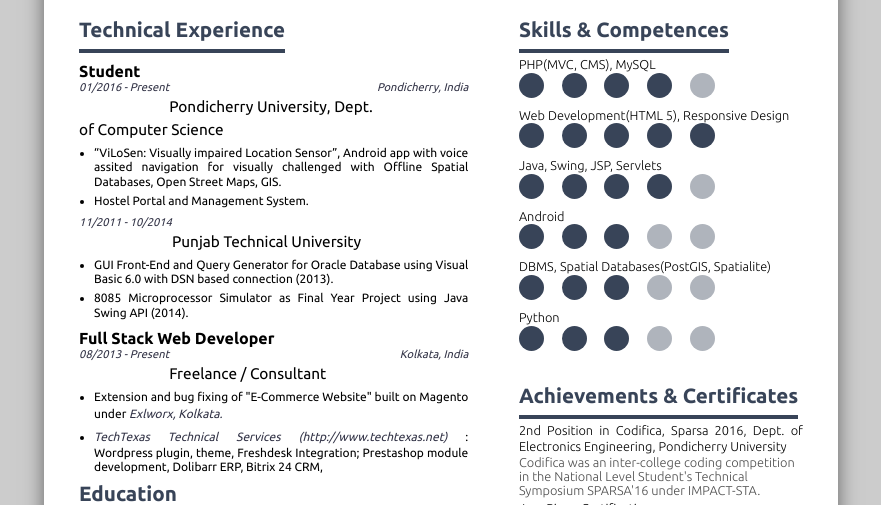
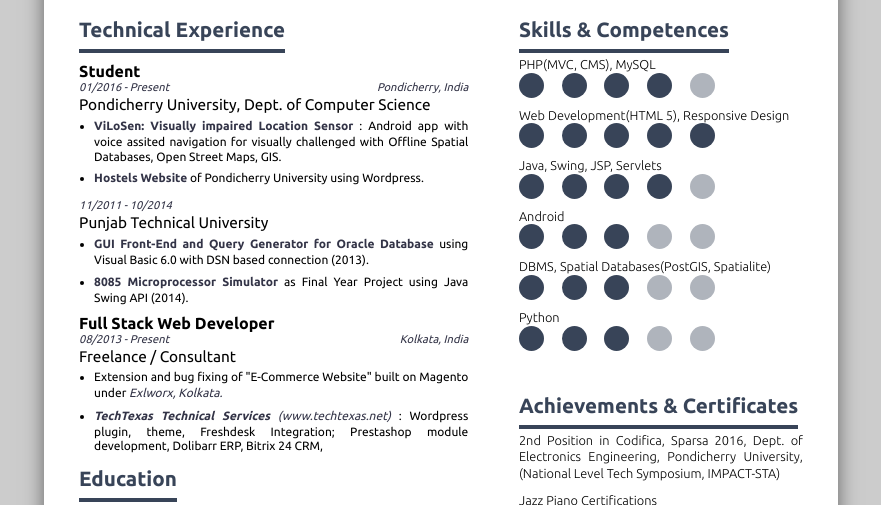
Before and after one commit to reedknight/online-cv, a plain HTML site: page index.html in a window 1280 px wide. Shown: the part 245-750 px from the top of the page, without its empty margins (199-1080 px from the left). Drawn offline with Linux system fonts and the light colour scheme.

Commit message:
Modified project details

```diff
--- a/index.html
+++ b/index.html
@@ -48,22 +48,21 @@
                             <div class="item-date">
                                 <span class="pull-left">01/2016 - Present</span>
                                 <span class="pull-right">Pondicherry, India</span>
-                            </div><br>
+                            </div>
                             <h5>Pondicherry University, Dept. of Computer Science</h5>
                             <ul>
-                                <li>“ViLoSen: Visually impaired Location Sensor”, Android app with voice assited navigation for visually challenged with Offline Spatial Databases, Open Street Maps, GIS.</li>
-                                <li>Hostel Portal and Management System.</li>
+                                <li><b>ViLoSen: Visually impaired Location Sensor</b> : Android app with voice assited navigation for visually challenged with Offline Spatial Databases, Open Street Maps, GIS.</li>
+                                <li><a href="#"><b>Hostels Website</b> of Pondicherry University using Wordpress.</a></li>
                             </ul>
                         </section>
                         <section class="item">
                             <div class="item-date">
                                 <span class="pull-left">11/2011 - 10/2014</span>
                             </div>
-                            <br>
                             <h5>Punjab Technical University</h5>
                             <ul>
-                                <li>GUI Front-End and Query Generator for Oracle Database using Visual Basic 6.0 with DSN based connection (2013).</li>
-                                <li>8085 Microprocessor Simulator as Final Year Project using Java Swing API (2014).</li>
+                                <li><b>GUI Front-End and Query Generator for Oracle Database</b> using Visual Basic 6.0 with DSN based connection (2013).</li>
+                                <li><b>8085 Microprocessor Simulator</b> as Final Year Project using Java Swing API (2014).</li>
                             </ul>
                         </section>
                         <section class="item">
@@ -71,11 +70,11 @@
                             <div class="item-date">
                                 <span class="pull-left">08/2013 - Present</span>
                                 <span class="pull-right">Kolkata, India</span>
-                            </div><br>
+                            </div>
                             <h5>Freelance / Consultant</h5>
                             <ul>
                                 <li>Extension and bug fixing of "E-Commerce Website" built on Magento under <i>Exlworx, Kolkata.</i></li>
-                                <li><i>TechTexas Technical Services (http://www.techtexas.net)</i> : Wordpress plugin, theme, Freshdesk Integration; Prestashop module development, Dolibarr ERP, Bitrix 24 CRM, </li>
+                                <li><i><a href="http://www.techtexas.net"><b>TechTexas Technical Services</b> (www.techtexas.net)</i></a> : Wordpress plugin, theme, Freshdesk Integration; Prestashop module development, Dolibarr ERP, Bitrix 24 CRM, </li>
                             </ul>
                         </section>
 
@@ -84,7 +83,7 @@
                             <h3 class="item-heading">Masters of Computer Applications</h3>
                             <div class="item-date">
                                 <span class="pull-left">07/2015 - Present</span>
-                            </div><br>
+                            </div>
                             <h5>Pondicherry Central University</h5>
                             <ul class="row">
                                 <div class="col-6">
@@ -101,7 +100,7 @@
                             <h3 class="item-heading">Bachelor of Computer Applications</h3>
                             <div class="item-date">
                                 <span class="pull-left">11/2011 - 10/2014</span>
-                            </div><br>
+                            </div>
                             <h5>Punjab Technical University</h5>
                             <ul class="row">
                                 <div class="col-6">
@@ -118,7 +117,7 @@
                             <h3 class="item-heading">Indian School Certificate Exam</h3>
                             <div class="item-date">
                                 <span class="pull-left">04/2009 - 03/2011</span>
-                            </div><br>
+                            </div>
                             <h5>Methodist School, Dankuni, Hooghly, WB, India</h5>
                             <ul class="row">
                                 <div class="col-6">
@@ -133,7 +132,7 @@
                             <h3 class="item-heading">Indian Certificate of Secondary Education Exam</h3>
                             <div class="item-date">
                                 <span class="pull-left">04/2007 - 03/2009</span>
-                            </div><br>
+                            </div>
                             <h5>Julien Day School, Ganganagar, Kolkata, India</h5>
                         </section>
                     </div>
@@ -195,8 +194,7 @@
                         <br>
                         <h3 class="section-heading">Achievements &amp; Certificates</h3>
                         <section class="item">
-                            <p class="item-heading">2nd Position in Codifica, Sparsa 2016, Dept. of Electronics Engineering, Pondicherry University</p>
-                            <p class="item-description">Codifica was an inter-college coding competition in the National Level Student's Technical Symposium SPARSA'16 under IMPACT-STA.</p>
+                            <p class="item-heading">2nd Position in Codifica, Sparsa 2016, Dept. of Electronics Engineering, Pondicherry University, (National Level Tech Symposium, IMPACT-STA)</p>
                         </section>
                         <section class="item">
                             <p class="item-heading">Jazz Piano Certifications</p>
@@ -209,7 +207,6 @@
                             <p class="item-heading"><b>Hindi : </b> Native</p>
                             <p class="item-heading"><b>French : </b> Elementary</p>
                         </section>
-                        <br>
                         <h3 class="section-heading">Interests</h3>
                         <section class="item">
                             <p class="item-heading">Piano | Guitar | Flute | Harmonica | Jazz | Blues | Table Tennis | Hardware Hacking | DIY Hobby Engineering | Free and Open Source</p>
--- a/sass/includes/_main-content.scss
+++ b/sass/includes/_main-content.scss
@@ -16,6 +16,7 @@
         font-size: 1.29em;
     }
     section.item {
+        margin-bottom: 10px;
         h3.item-heading {
             color: $main-text-color-1;
             font-weight: bold;
@@ -24,15 +25,17 @@
             margin: 10px 0 0;
         }
         h5 {
-            margin: -8px 0 0;
+            margin: 0;
             color: $main-text-color-1;
             font-weight: normal;
             font-size: 0.96em;
+            line-height: 1em;
         }
         .item-date {
             font-size: 0.7rem;
             margin-top: 0;
             font-style: italic;
+            height: 18px;
         }
         ul {
             padding-left: 15px;
@@ -42,12 +45,17 @@
                 line-height: 1.2em;
                 text-align: justify;
                 color: $main-text-color-1;
-                margin: 5px 0
+                margin: 5px 0;
+                a {
+                    text-decoration: none;
+                    color: inherit !important;
+                }
             }
         }
         ul.row {
             padding-left: 8px;
             margin-top: -10px;
+            margin-bottom: -7px;
             .col-6 {
                 margin-bottom: 0px;
             }
```
Also changed, not shown: css/master.css, 1 other file.
